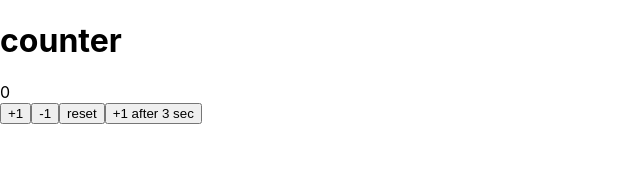
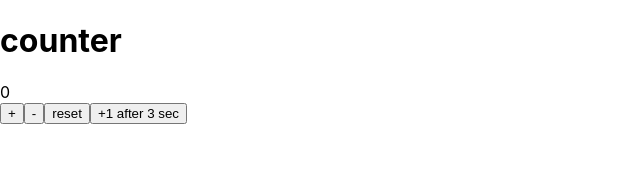
Before and after one commit to NowNewNao/redux-counter, a React (Create React App) app: page / in a window 1280 px wide. Shown: the top 193 px of the page, without its empty margins (0-640 px from the left). Built offline with nearby package versions, Linux system fonts and the light colour scheme.

Commit message:
ADD test

```diff
--- a/src/components/App.tsx
+++ b/src/components/App.tsx
@@ -1,19 +1,31 @@
-import React, {useState} from 'react';
+import React, {useEffect, useState} from 'react';
 import './App.css';
 
 const App = () => {
   const [count, setCount] = useState(0);
 
+  const countUp = () => {
+    setCount(count + 1);
+  }
+
+  const countDown = () => {
+    if(count === 0) return;
+    setCount(count - 1);
+  }
+
+  const reset = () => {
+    setCount(0);
+  }
 
   return (
     <>
       <h1>counter</h1>
-      <div>
+      <div data-testid='count'>
         {count}
       </div>
-      <button onClick={() => {setCount(count + 1)}}>+1</button>
-      <button onClick={() => {setCount(count - 1)}}>-1</button>
-      <button onClick={() => {setCount(0)}}>reset</button>
+      <button onClick={countUp}>+</button>
+      <button onClick={countDown}>-</button>
+      <button onClick={reset}>reset</button>
       <button>+1 after 3 sec</button>
     </>
   );
```
Also changed, not shown: 1 other file (tests, documents, lock files or other folders).
